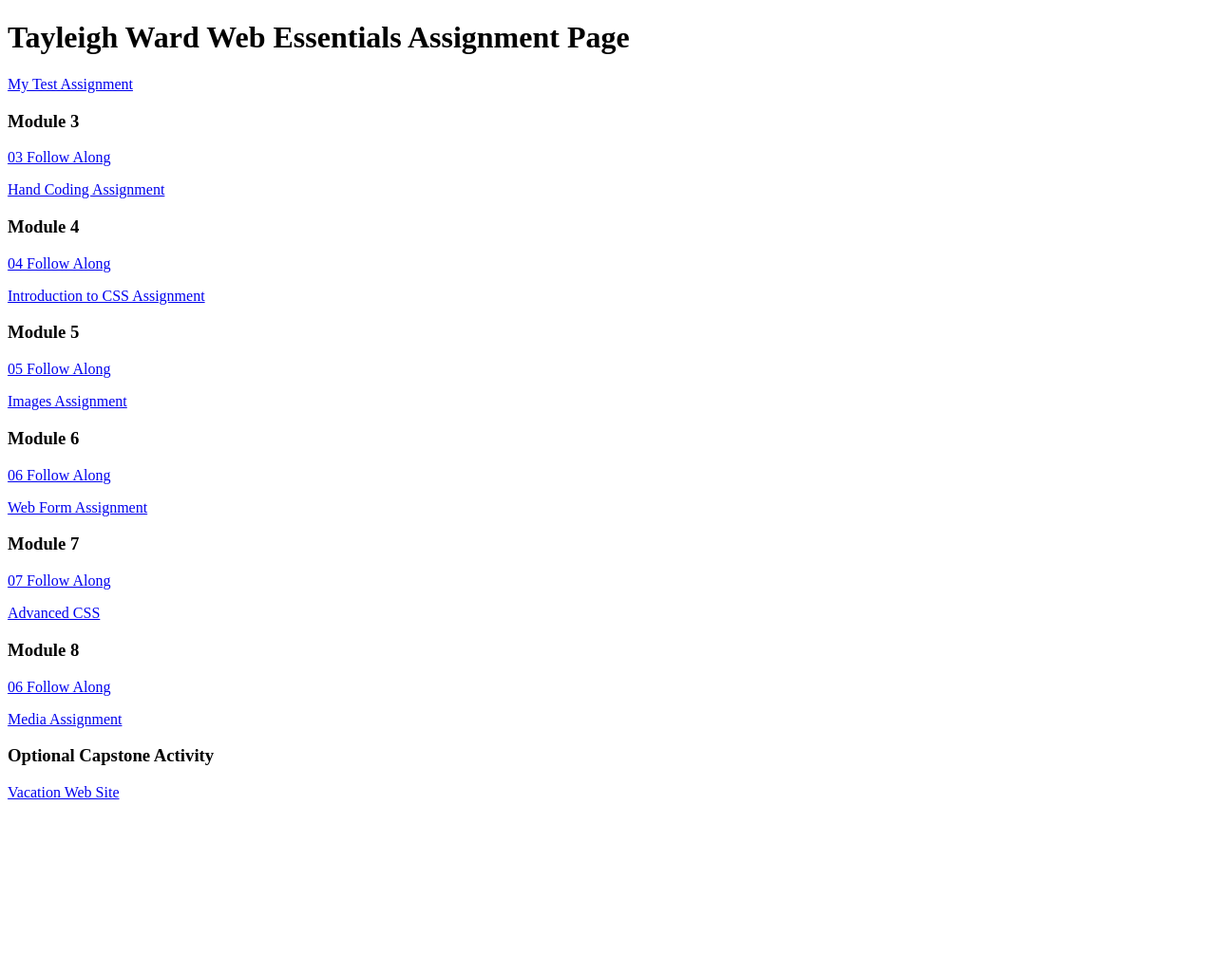
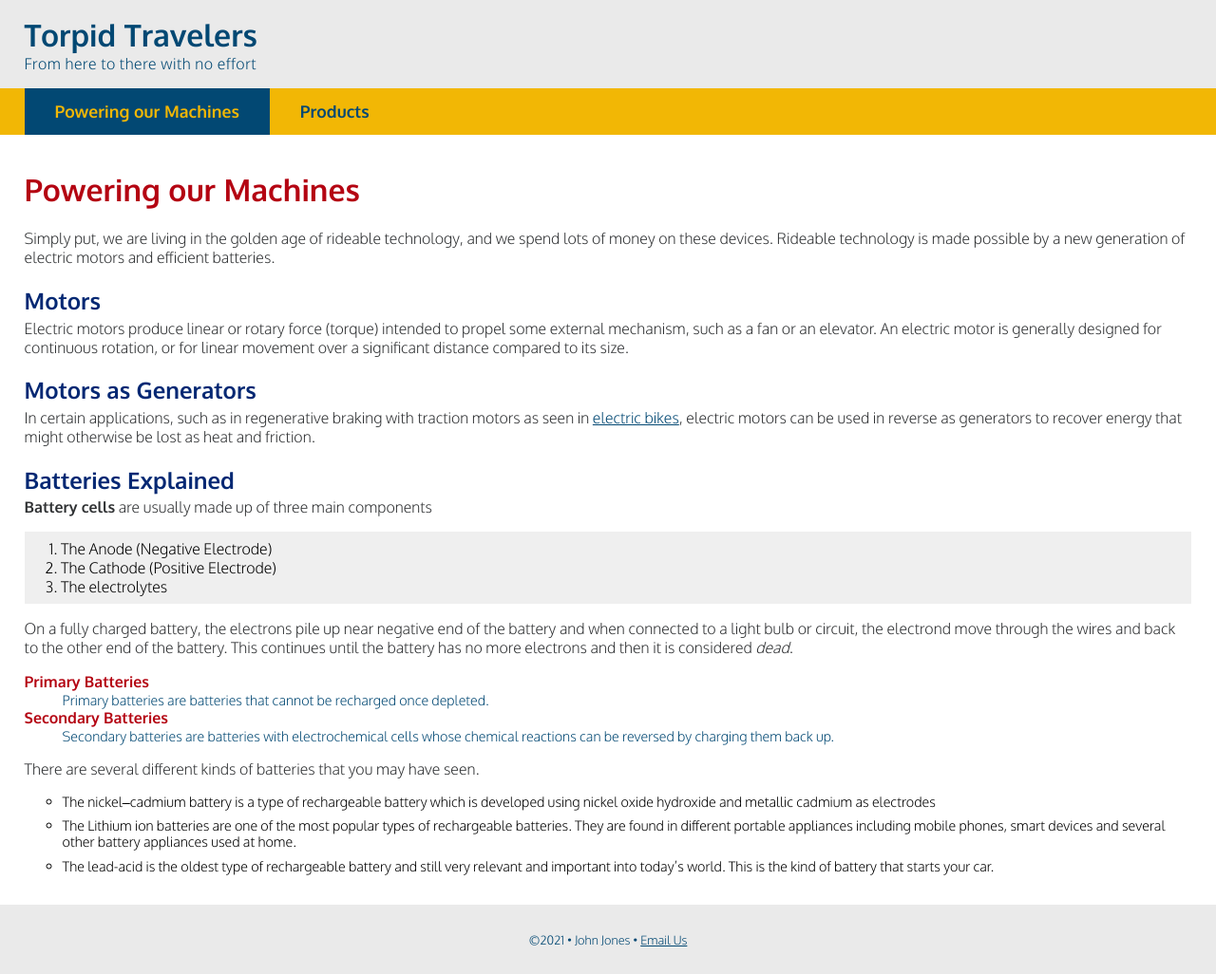
Before and after one commit to tayleigh/dwdd160, a plain HTML site: page index.html in a window 1280 px wide. Shown: the whole page at 95% size. Before the commit the page ends 860 px from the top, so only its background shows below. Drawn offline with Linux system fonts and the light colour scheme.

Commit message:
Adding unit 4 follow attempt 1

```diff
--- /dev/null
+++ b/Traveler.css
@@ -0,0 +1,109 @@
+body{
+    font-family: 'Oxygen', sans-serif;
+    font-size: 16px;
+    font-weight: 300;
+    margin: 0;
+}
+
+/* Header Stuff Here*/
+header{
+    background-color: #eaeaea;
+    padding: 1rem 2vw;
+}
+header h1 {
+   margin: 0;
+    color: #024873;
+}
+header  p {
+   margin: 0;
+    color: #024873;
+    letter-spacing: .5px;
+}
+/*nav goes here*/
+nav{
+    background-color: #f2b705
+}
+nav ul{
+    list-style-type: none;
+    padding: 0 2vw;
+    margin: 0;
+    display: flex;
+}
+nav ul li a {
+    font-size: 1.1rem;
+    text-decoration: none;
+    color: #024873;
+    font-weight: 700;
+    display: block;
+    padding: .83rem 2rem;
+}
+nav li.active a {
+    background-color: #024873;
+    color: #f2b705;
+}
+nav a:hover {
+    color: white;
+}
+/*stuff for the main*/
+main {
+    padding: 1rem 2vw;
+}
+main h1 {
+    color: #b40412;
+}
+main h2 {
+    color: #042873;
+    margin-bottom: .2rem;
+}
+main p {
+    color: #2f3133;
+    margin: 0 0 .3rem 0;
+}
+main ol {
+    padding: .5rem 3vw;
+    background-color: #efefef;
+
+}
+main dl dt {
+  color: #b40412;
+    font-weight: 700;
+}
+main dl dd {
+    color: #024873;
+    font-size: .9rem;
+
+}
+main ul {
+    list-style-type: circle;
+}
+main ul li {
+    line-height: 120%;
+    margin-bottom: .5rem;
+    font-size: .9rem;
+}
+main address {
+    font-style: normal;
+    background-color: #f2b705;
+    padding: .5rem;
+    width: 12.5rem;
+    border: 1px solid #024873;
+    border-radius: 5px;
+}
+main a {
+    color: #024873;
+
+}
+main a:hover {
+    color: rgb(239,0,24);
+}
+/*footer stuff here*/
+footer {
+    background-color: #eaeaea;
+    text-align: center;
+    color: #024873;
+    padding: 1rem 0;
+    font-size: .8rem;
+}
+footer a {
+    color: #024873;
+}
--- a/index.html
+++ b/index.html
@@ -1,39 +1,68 @@
-<!DOCTYPE html>
+<!doctype html>
 <html lang="en">
-	<head>
-		<meta charset="UTF-8">
-		<meta name="viewport" content="width=device-width, initial-scale=1.0">
-		<title>dwdd 1600 assignment list page</title>
-	</head>
-	<body>
-		<h1>Tayleigh Ward Web Essentials Assignment Page</h1>
-		<p><a href="01test">My Test Assignment</a></p>
+<head>
+    <meta name="description" content="Torpid Travelers is dedicated to helping you get around without breaking a sweat."/>
+    <meta charset="UTF-8">
+    <title>Torpid Travelers: Powering our Machines</title>
+    <link rel="stylesheet" href="Traveler.css">
+        <link rel="preconnect" href="https://fonts.googleapis.com">
+        <link rel="preconnect" href="https://fonts.gstatic.com" crossorigin>
+        <link href="https://fonts.googleapis.com/css2?family=Oxygen:wght@300;700&display=swap" rel="stylesheet">
+        <meta name="viewport" content="width=device-width, initial-scale=1">
 
-		<h3>Module 3</h3>
-		<p><a href="03follow-along">03 Follow Along</a></p>
-		<p><a href="03hand-coding">Hand Coding Assignment</a></p>
+</head>
+<body>
+    <!-- start the page header -->
+    <header>
+        <h1>Torpid Travelers</h1>
+        <p>From here to there with no effort</p>
+    </header>
 
-		<h3>Module 4</h3>
-		<p><a href="04follow-along">04 Follow Along</a></p>
-		<p><a href="04intro-css">Introduction to CSS Assignment</a></p>
+    <!-- start the page navigation -->
+    <nav>
+        <ul>
+            <li class="active"><a href="index.html">Powering our Machines</a></li>
+            <li><a href="products.html">Products</a></li>
+        </ul>
+    </nav>
 
-		<h3>Module 5</h3>
-		<p><a href="05follow-along">05 Follow Along</a></p>
-		<p><a href="05images">Images Assignment</a></p>
+    <!-- start the page main -->
+    <main>
+        <h1>Powering our Machines</h1>
+        <p>Simply put, we are living in the golden age of rideable technology, and we spend lots of money on these devices. Rideable technology  is made possible by a new generation of electric motors and efficient batteries.</p>
 
-		<h3>Module 6</h3>
-		<p><a href="06follow-along">06 Follow Along</a></p>
-		<p><a href="06form">Web Form Assignment</a></p>
+        <h2>Motors</h2>
+        <p>Electric motors produce linear or rotary force (torque) intended to propel some external mechanism, such as a fan or an elevator. An electric motor is generally designed for continuous rotation, or for linear movement over a significant distance compared to its size.</p>
 
-		<h3>Module 7</h3>
-		<p><a href="07follow-along">07 Follow Along</a></p>
-		<p><a href="07advanced-css">Advanced CSS</a></p>
+        <h2>Motors as Generators</h2>
+        <p>In certain applications, such as in regenerative braking with traction motors as seen in <a href="products.html#eb">electric bikes</a>, electric motors can be used in reverse as generators to recover energy that might otherwise be lost as heat and friction.</p>
 
-		<h3>Module 8</h3>
-		<p><a href="08follow-along">06 Follow Along</a></p>
-		<p><a href="08media">Media Assignment</a></p>
+        <h2>Batteries Explained</h2>
+        <p><strong>Battery cells</strong> are usually made up of three main components</p>
+        <ol>
+            <li>The Anode (Negative Electrode)</li>
+            <li>The Cathode (Positive Electrode)</li>
+            <li>The electrolytes</li>
+        </ol>
+        <p>On a fully charged battery, the electrons pile up near negative end of the battery and when connected to a light bulb or circuit, the electrond move through the wires and back to the other end of the battery. This continues until the battery has no more electrons and then it is considered <em>dead</em>.</p>
 
-		<h3>Optional Capstone Activity</h3>
-		<p><a href="vacation">Vacation Web Site</a></p>
-	</body>
+        <dl>
+            <dt>Primary Batteries</dt>
+            <dd>Primary batteries are batteries that cannot be recharged once depleted.</dd>
+            <dt>Secondary Batteries</dt>
+            <dd>Secondary batteries are batteries with electrochemical cells whose chemical reactions can be reversed by charging them back up.</dd>
+        </dl>
+        <p>There are several different kinds of batteries that you may have seen.</p>
+        <ul>
+            <li>The nickel–cadmium battery is a type of rechargeable battery which is developed using nickel oxide hydroxide and metallic cadmium as electrodes</li>
+            <li>The Lithium ion batteries are one of the most popular types of rechargeable batteries. They are found in different portable appliances including mobile phones, smart devices and several other battery appliances used at home. </li>
+            <li>The lead-acid is the oldest type of rechargeable battery and still very relevant and important into today’s world. This is the kind of battery that starts your car.</li>
+        </ul>
+    </main>
+
+    <!-- start the page footer -->
+    <footer>
+        <p>&copy;2021 &bull; John Jones &bull; <a href="mailto:zen@gmail.com">Email Us</a> </p>
+    </footer>
+</body>
 </html>
```
Also changed, not shown: products.html (added, +59 -0 lines).
